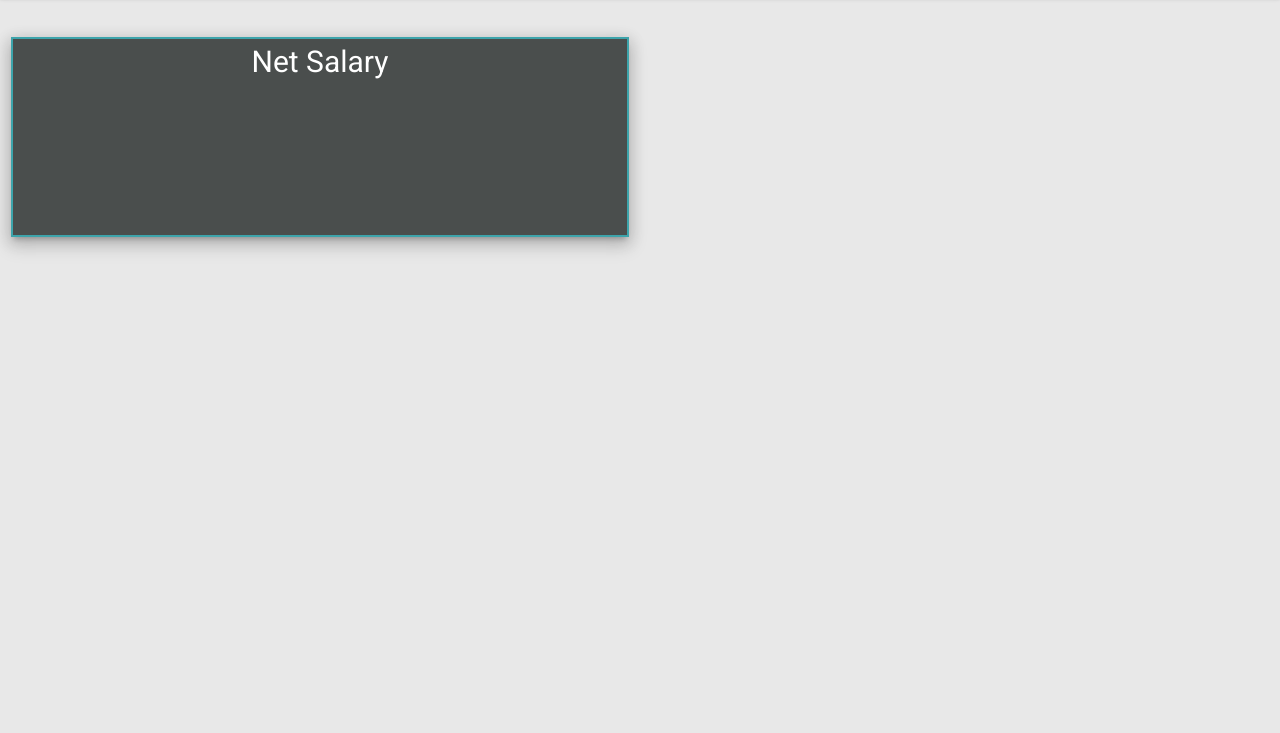
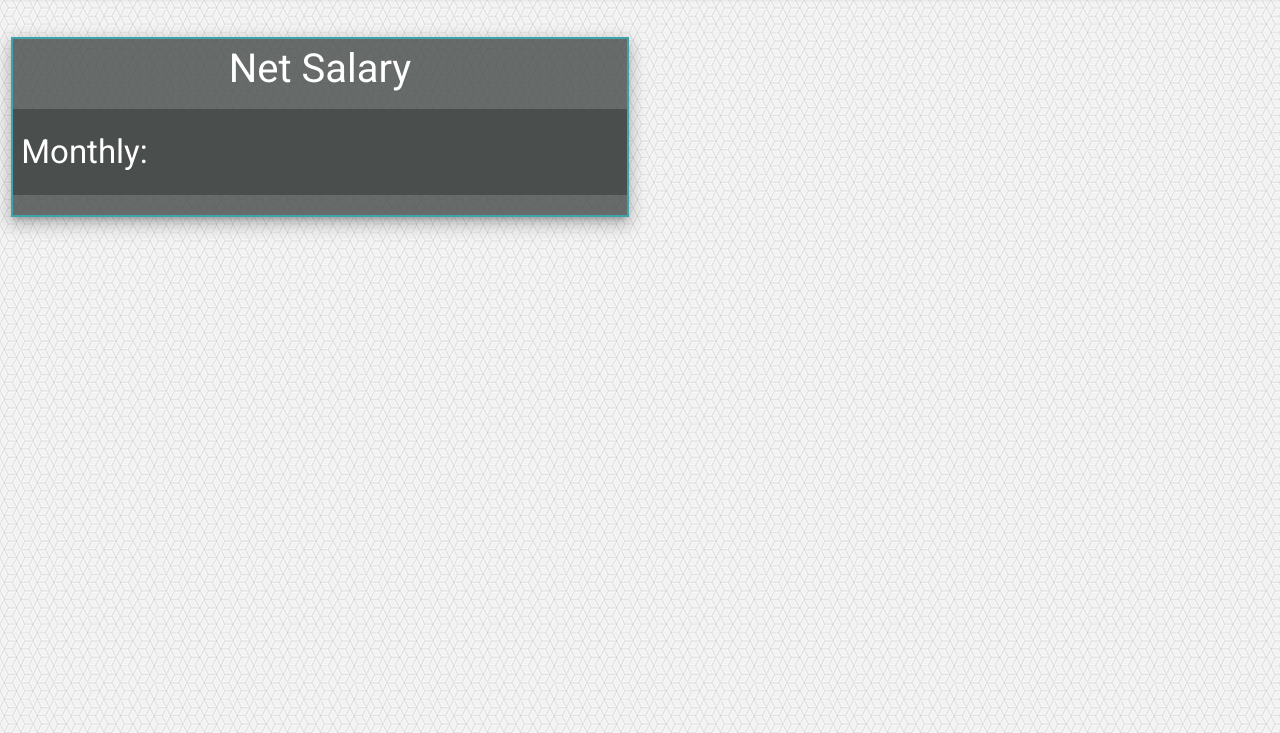
Before and after one commit to youngbrennin/HydroBudget, a plain HTML site: page mainHub.html in a window 1280 px wide. Shown: the part 67-800 px from the top of the page. Drawn offline with nearby package versions, Linux system fonts and the light colour scheme.

Commit message:
Starting functionality of the button menu

```diff
--- a/assets/css/style.css
+++ b/assets/css/style.css
@@ -16,10 +16,10 @@ colors = {
 */
 
 body{
+    background: url("../images/background.png");
     font-family: "Roboto", sans-serif;
     padding: 0;
     margin: 0;
-    background: #b1b0b048;
     color: white;
 }
 
@@ -56,7 +56,7 @@ body{
     margin-top: 40px;
     width: 70%;
     border: solid 2px #0e9aa7 ;
-    background: #4a4e4dce;
+    background: #4a4e4da9;
     text-align: center;
     font-size: 40px;
     min-height: 520px;
@@ -68,7 +68,7 @@ body{
     padding-bottom: 150px;
     width: 70%;
     border: solid 2px #0e9aa7 ;
-    background: #4a4e4dce;
+    background: #4a4e4da9;
     text-align: center;
     font-size: 40px;
 }
@@ -154,14 +154,74 @@ p{
 
 #netIncome{
     text-align: center;
-    font-size: 30px;
-    min-height: 200px;
+    font-size: 40px;
+    min-height: 180px;
     border: solid 2px #3da4ab;
-    background: #4a4e4d;
+    background: #4a4e4dd2;
 }
 
-#netIncome2{
-    margin-top: 40px;
-    border: solid 2px #3da4ab;
-    background: #4a4e4d;
+
+/* Brennins list styling---------------------------------------------------------------------------------- */
+
+.textId{
+    font-size: 33px;
 }
+
+table, tr {
+    border: 3px solid rgba(246, 204, 97, 0);
+}
+
+
+.style-table1 {
+    width: 95%;
+    background-color: #4A4E4D;
+    color: white;
+    font-size: 28px;
+    border-right: 3px solid rgba(246, 204, 97, 0);
+    border-left: 3px solid rgba(246, 204, 97, 0);
+    margin-left: 5px;
+    margin-top: 10px;
+}
+
+.edit-button {
+    background-color: #4A4E4D;
+    border: 2px solid #4A4E4D;
+    color: #4A4E4D;
+    padding: 0 20px 0 20px;
+    float: right;
+    margin-right: 10px;
+    text-align: right;
+
+}
+
+.submit-button {
+    background-color: #4A4E4D;
+    border: 2px solid #4A4E4D;
+    color: #4A4E4D;
+    float: right;
+    text-align: right;
+    margin-right: 10px;
+
+}
+
+table tr:hover .submit-button {
+    border: 3px solid #F6CD61;
+    background-color: #3DA4AB;
+    border: 2px solid #3DA4AB;
+    color: white;
+    transition: all 0.8s;
+
+}
+
+table tr:hover .edit-button {
+    border: 3px solid #F6CD61;
+    background-color: #F6CD61;
+    border: 2px solid #F6CD61;
+    padding: 0 20px 0 20px;
+    color: white;
+    transition: all 0.8s;
+}
+
+button:focus{
+    background-color: transparent;
+}
--- a/mainHub.html
+++ b/mainHub.html
@@ -4,10 +4,10 @@
 <head>
     <meta charset="UTF-8">
     <title>Budget App</title>
-    <link rel="stylesheet" type="text/css" href="assets\css\style.css">
     <link rel="stylesheet" href="https://cdnjs.cloudflare.com/ajax/libs/materialize/1.0.0-beta/css/materialize.min.css">
     <script src="https://cdnjs.cloudflare.com/ajax/libs/jquery/3.2.1/jquery.min.js"></script>
     <script src="https://cdnjs.cloudflare.com/ajax/libs/materialize/1.0.0-beta/js/materialize.min.js"></script>
+    <link rel="stylesheet" type="text/css" href="assets\css\style.css">
 </head>
 
 <body>
@@ -24,7 +24,20 @@
 
     <div class="row">
         <div id="rightSide" class="col s6">
-                <div id="netIncome" class="z-depth-3">Net Salary</div>
+            <div id="netIncome" class="z-depth-3">
+                Net Salary
+                <table class=" col s12 style-table1">
+                    <tr class="a">
+                        <td class="textId">Monthly:</td>
+
+
+                        <td>
+                            <button class="edit-button">EDIT</button>
+                            <button class="submit-button">SUBMIT</button>
+                        </td>
+                    </tr>
+                </table>
+            </div>
 
 
 
```
Also changed, not shown: Page2.html (+1 -1 lines), Page3.html (+1 -1 lines), index.html (+1 -1 lines), assets/images/background.png (added).
